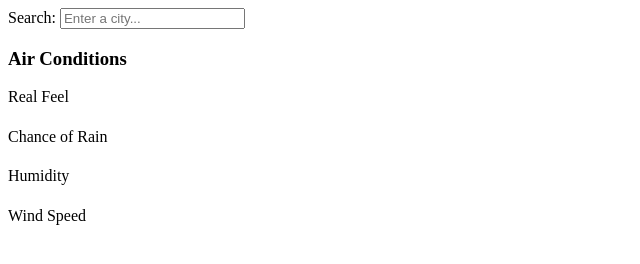
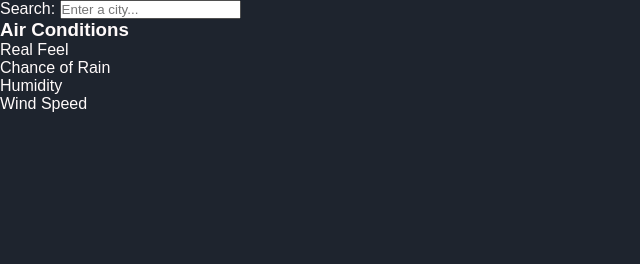
Before and after one commit to Thereshi-kakarot/webpack-weather-app, a website built with webpack: page src/template.html in a window 1280 px wide. Shown: the whole page, without its empty margins (0-640 px from the left). Built offline with nearby package versions, Linux system fonts and the light colour scheme.

Commit message:
I have added css variables for consistant styling

```diff
--- a/src/style.css
+++ b/src/style.css
@@ -1,3 +1,17 @@
-.title {
-  color: blue;
+*{
+  padding: 0;
+  margin: 0;
+  box-sizing: border-box;
 }
+
+:root{
+  --main-color: rgb(30, 36, 46);
+  --card-color: rgb(78, 95, 122);
+  --text-color: snow;
+}
+
+body{
+  background-color: var(--main-color);
+  color: var(--text-color);
+  font-family: 'Poppins', sans-serif;
+}
--- a/src/template.html
+++ b/src/template.html
@@ -37,7 +37,7 @@
         <aside class="forecast-section">
             <div class="forecast-card">
                 <p class="forecast-day"></p>
-                <img class="forecast-icon" src="" alt="">
+
                 <h3 class="forecast-description"></h3>
             </div>
         </aside>
```
